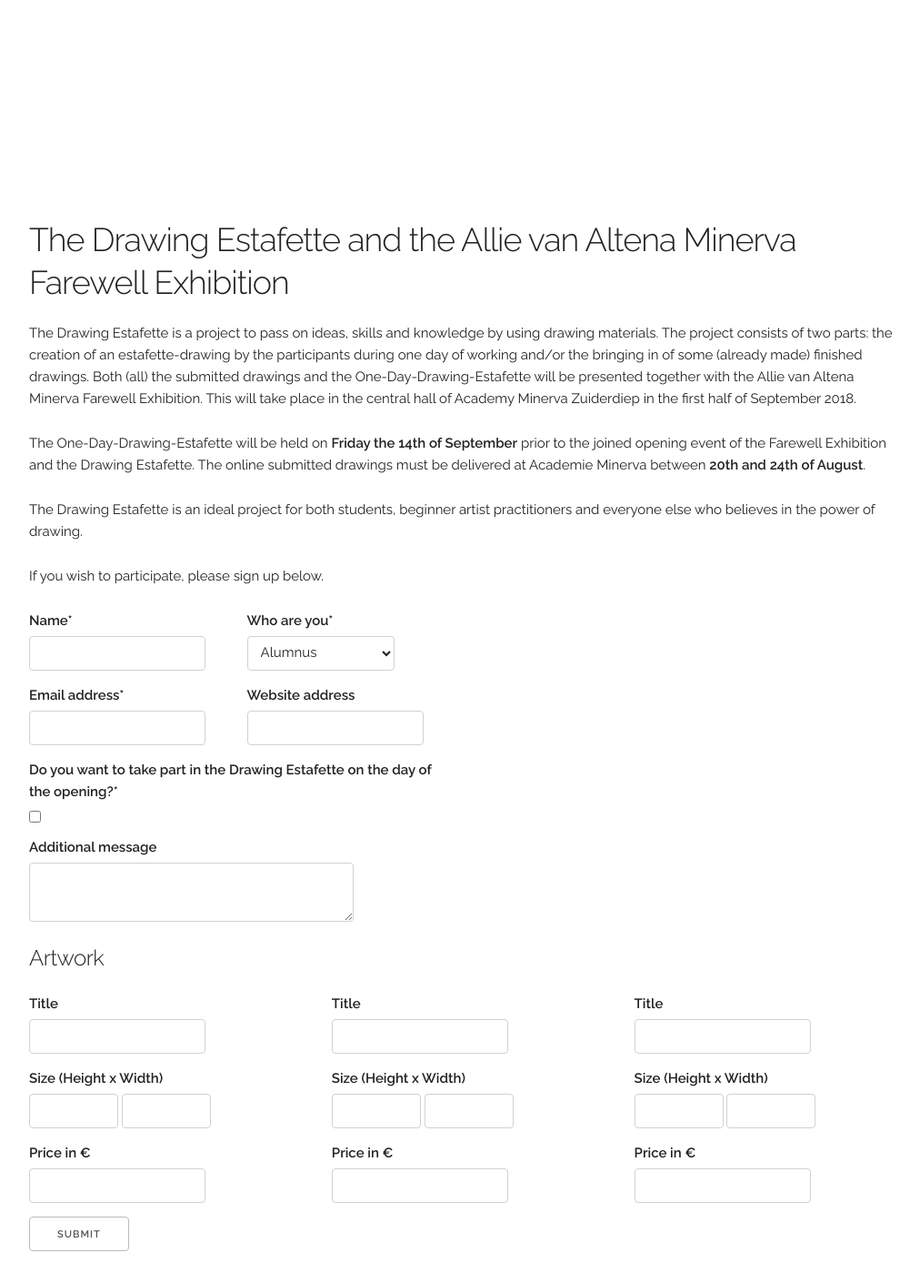
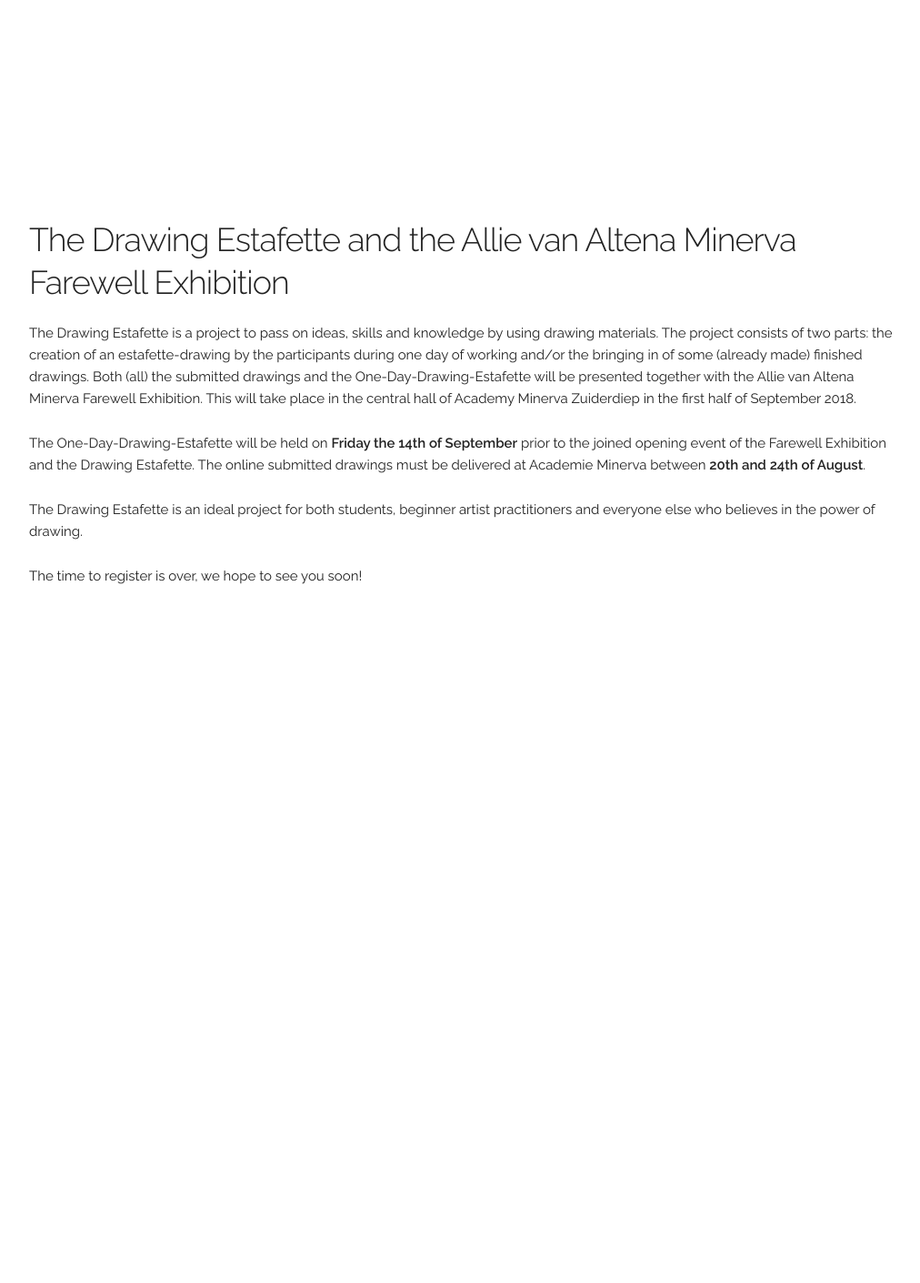
Before and after one commit to Maxic/drawingestafette, a Django app: page /rsvp/ in a window 1280 px wide. Shown: the whole page at 91% size, without its empty margins (128-1140 px from the left). After the commit the page ends 642 px from the top, so only its background shows below. Run offline with Django 3.2, Linux system fonts and the light colour scheme.

Commit message:
changed index, removed form

```diff
--- a/rsvp/templates/index.html
+++ b/rsvp/templates/index.html
@@ -55,88 +55,11 @@
           everyone else who believes in the power of drawing.
         </p>
         <p>
-          If you wish to participate, please sign up below.
+          The time to register is over, we hope to see you soon!
         </p>
       </div>
     </div>
-    <form method="post">
-    <div class="row">
-      <div class="one-half column">
-          {% csrf_token %}
-          <div class="row">
-            <div class="six columns">
-              <label for="nameInput">Name*</label>
-              {{form.name}}
-            </div>
-            <div class="six columns">
-              <label for="RecipientInput">Who are you*</label>
-              {{form.role}}
-            </div>
-          </div>
-          <div class="row">
-            <div class="six columns">
-              <label for="EmailInput">Email address*</label>
-              {{form.email}}
-            </div>
-            <div class="six columns">
-              <label for="websiteAddressInput">Website address</label>
-              {{form.websiteAddress}}
-            </div>
-          </div>
-          <div class="row">
-          <div class="twelve columns">
-            <label for="takePartInput">Do you want to take part in the Drawing Estafette on the day of the opening?*</label>
-            <div align="left">
-              {{form.takePart}}
-            </div>
-          </div>
-          <div class="row">
-          <div class="twelve columns">
-            <label for="exampleMessage">Additional message</label>
-            {{form.additionalMessage}}
-          </div>
-        </div>
-        </div>
-      </div>
-    </div>
-      <h5>Artwork</h5>
-      <div class="row">
-        <div class="four columns">
-          <label for="artwork1Title">Title</label>
-          {{form.artwork1Title}}
-          <label for="artwork1Size">Size (Height x Width)</label>
-          <div class="row">
-            {{form.artwork1SizeH}}
-            {{form.artwork1SizeW}}
-          </div>
-          <label for="artwork1Price">Price in €</label>
-          {{form.artwork1Price}}
-        </div>
-        <div class="four columns">
-          <label for="artwork2Title">Title</label>
-          {{form.artwork2Title}}
-          <label for="artwork2Size">Size (Height x Width)</label>
-          <div class="row">
-            {{form.artwork2SizeH}}
-            {{form.artwork2SizeW}}
-          </div>
-          <label for="artwork2Price">Price in €</label>
-          {{form.artwork2Price}}
-        </div>
-        <div class="four columns">
-          <label for="artwork3Title">Title</label>
-          {{form.artwork3Title}}
-          <label for="artwork3Size">Size (Height x Width)</label>
-          <div class="row">
-            {{form.artwork3SizeH}}
-            {{form.artwork3SizeW}}
-          </div>
-          <label for="artwork3Price">Price in €</label>
-          {{form.artwork3Price}}
-        </div>
-      </div>
-      <input class="button" type="submit" value="Submit">
-    </form>
   </div>
+
 </body>
 </html>
```
